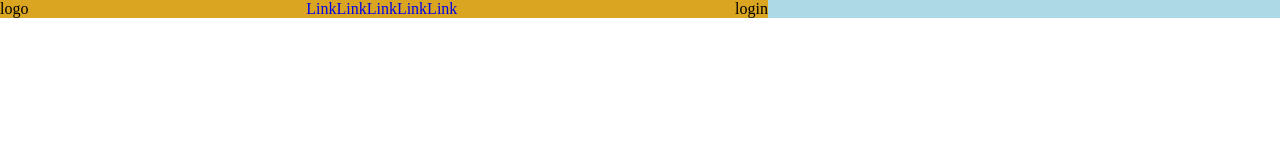
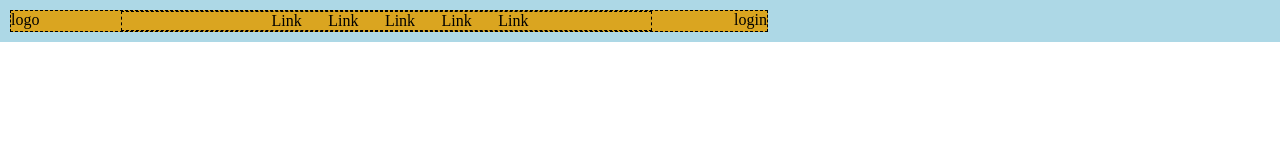
Before and after one commit to saragisondi/htmlcss-struttura-discord, a plain HTML site: page index.html in a window 1280 px wide. Drawn offline with Linux system fonts and the light colour scheme.

Commit message:
[add] width

```diff
--- a/css/style.css
+++ b/css/style.css
@@ -4,10 +4,11 @@
   box-sizing:border-box 0;
 }
 
-
 nav{
   background-color: #add8e6;
   width: 100%;
+  margin: auto;
+  padding: 10px;
 }
 
 .container{
@@ -20,15 +21,22 @@ nav{
   justify-content:space-between;
   background-color: #daa520;
   width: 60%;
+  border: 1px dashed black;
 }
 
 nav ul{
   list-style: none;
   display: flex;
+  justify-content: center;
+  border: 1px dashed black;
+  width:70%;
+}
 
+nav ul li{
+  margin-left: 5%;
 }
 
 nav ul li a{
   text-decoration: none;
-
+  color: black;
 }
```
